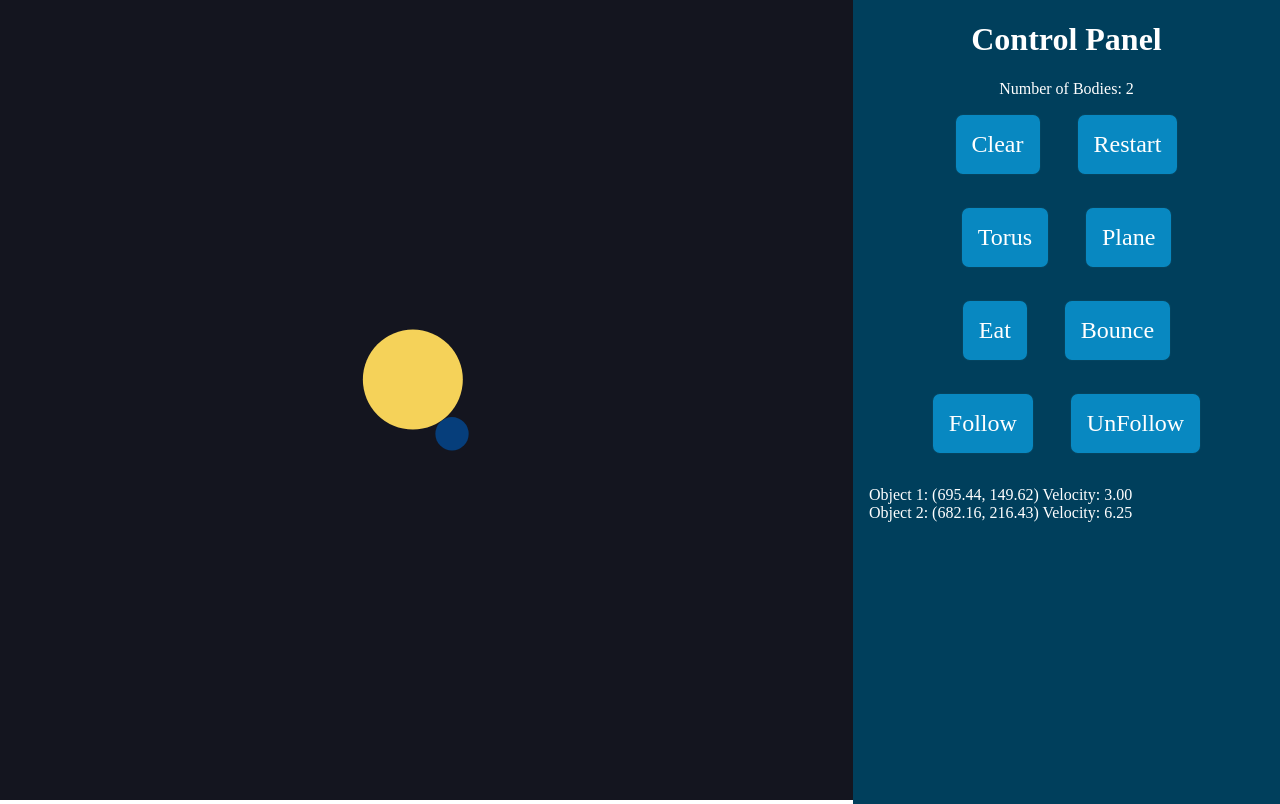
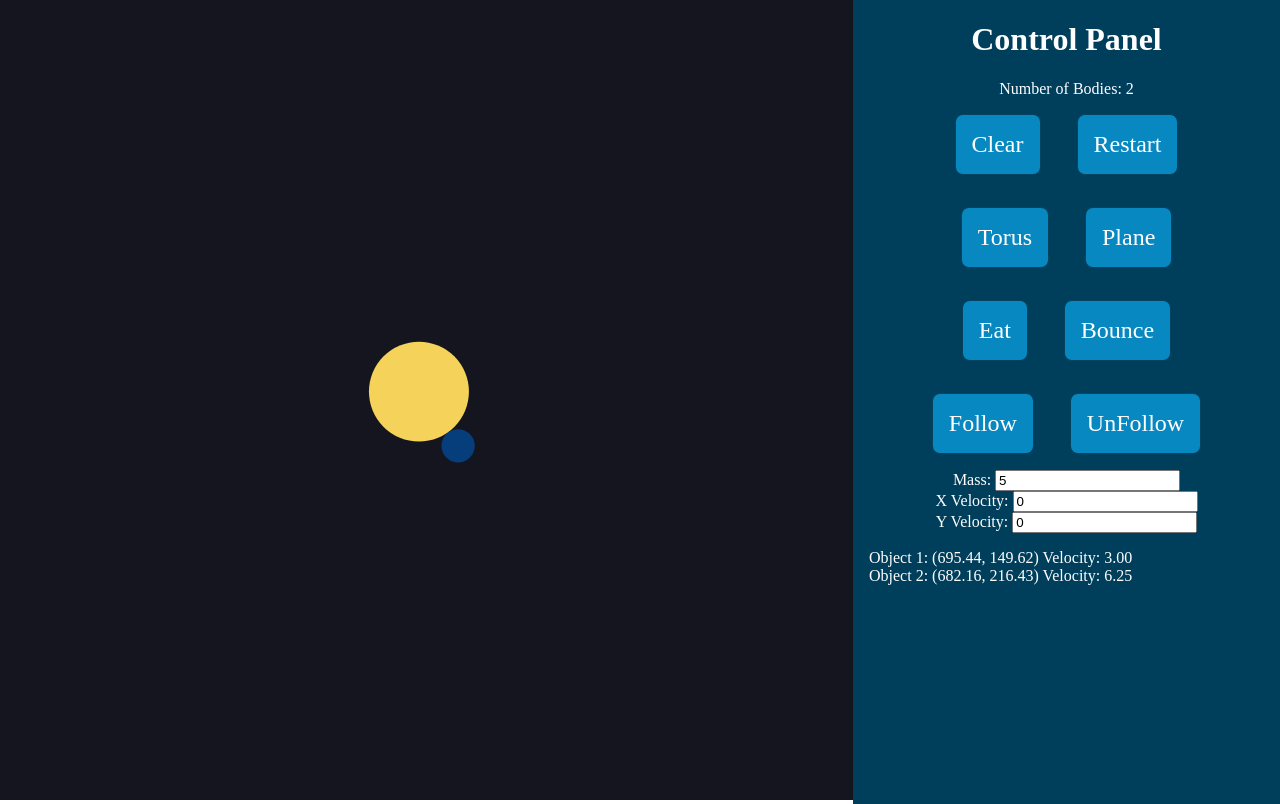
Before and after one commit to Tsangares/three_body_problem, a Flask app: page / in a window 1280 px wide. Run offline with Flask 3, Linux system fonts and the light colour scheme; some web fonts are replaced.

Commit message:
updated velocity forum

```diff
--- a/static/js/three_body.js
+++ b/static/js/three_body.js
@@ -44,6 +44,8 @@ let torus = false;
 let follow_body = true;
 let follow_one = false;
 let tick = 0;
+let panning_momenum = 0;
+let panning_velocity = 0;
 // Add custom gravity function to the onUpdate event
 Events.on(runner, 'beforeUpdate', function(event) {
     tick ++;
@@ -62,24 +64,62 @@ Events.on(runner, 'beforeUpdate', function(event) {
             center_y += body.position.y*body.mass;
             total_mass += body.mass;
         });
-        center_x /= total_mass;
-        center_y /= total_mass;
+        if (total_mass > 0){
+            center_x /= total_mass;
+            center_y /= total_mass;
+        }
+
+
+        // Re-calculate center of mass but now penalize far objects from the center.
+        // This is to make the camera focus on the center of mass of the system
+        let penalized_center_x = 0;
+        let penalized_center_y = 0;
+        let penalized_total_mass = 0;
+        if (bodies.length > 1){
+            bodies.forEach(body => {
+                let dx = body.position.x - center_x;
+                let dy = body.position.y - center_y;
+                let distance = Math.sqrt(dx * dx + dy * dy);
+                let penalty = Math.pow(distance, 2);
+                penalized_center_x += body.position.x*body.mass/penalty;
+                penalized_center_y += body.position.y*body.mass/penalty;
+                penalized_total_mass += body.mass/penalty;
+            });
+            penalized_center_x /= penalized_total_mass;
+            penalized_center_y /= penalized_total_mass;
+        }else{
+            penalized_center_x = center_x;
+            penalized_center_y = center_y;
+            penalized_total_mass = total_mass;
+        }
+
+
 
         // Calculate the new bounds
         var current_center_x = (render.bounds.min.x + render.bounds.max.x) / 2;
         var current_center_y = (render.bounds.min.y + render.bounds.max.y) / 2;
 
-        let dx = current_center_x - center_x;
-        let dy = current_center_y - center_y;
+        let dx = current_center_x - penalized_center_x;
+        let dy = current_center_y - penalized_center_y;
         let distance = Math.sqrt(dx * dx + dy * dy);
         dx = dx/distance;
         dy = dy/distance;
+
         let scale = Math.sqrt(distance);
         render.bounds.min.x -= dx*scale;
         render.bounds.min.y -= dy*scale;
         render.bounds.max.x -= dx*scale;
         render.bounds.max.y -= dy*scale;
-
+        /*
+        if (distance > 1){
+            panning_momenum += .1;
+            if (panning_momenum > 1){
+                panning_momenum = 1;
+            }
+        }else{
+            panning_momenum = 0;
+        }
+        */
         // Update the renderer with new bounds to focus on the center of mass
         Render.lookAt(render, {
             min: { x: render.bounds.min.x, y: render.bounds.min.y },
@@ -196,15 +236,7 @@ Events.on(runner, 'beforeUpdate', function(event) {
 
 // Function to generate a sphere with proportional mass
 function generateSphere(x, y, radius, kick=0.1) {
-    if (radius == 0){
-        //Generate a sphere with no mass that doesn't interact with radius 1
-        var sphere = Bodies.circle(x, y, 1, {
-            mass: 0,
-            restitution: 0
-        });
-    }else{
-        var sphere = Bodies.circle(x, y, radius, { mass: Math.sqrt(Math.PI * radius)});
-    }
+    var sphere = Bodies.circle(x, y, radius, { mass: Math.sqrt(Math.PI * radius)});
     sphere.friction = 0;
     sphere.frictionAir = 0;
     sphere.frictionStatic = 0;
@@ -232,6 +264,7 @@ function generateSphere(x, y, radius, kick=0.1) {
         }
     }
     Composite.add(engine.world, sphere);
+    return sphere;
 }
 
 
@@ -287,14 +320,27 @@ Runner.run(runner, engine);
 document.addEventListener('click', function(event) {
     var mouseX = event.clientX - render.canvas.offsetLeft + render.bounds.min.x;
     var mouseY = event.clientY - render.canvas.offsetTop + render.bounds.min.y;
-
     // Check if mouse click is within the canvas world bounds
     if (mouseX > render.bounds.min.x && mouseX < render.bounds.max.x &&
         mouseY > render.bounds.min.y && mouseY < render.bounds.max.y) {
-
-        // Generate sphere at the correct location
-        var radius = Math.random() * 10 + 5; // Random radius between 5 and 15
-        generateSphere(mouseX, mouseY, radius);
+        //Get form values of xVelocity, yVelocity, and radius
+        var xVelocity = parseFloat(document.getElementById('xVelocity').value);
+        var yVelocity = parseFloat(document.getElementById('yVelocity').value);
+        var radius = parseFloat(document.getElementById('mass').value);
+        if (isNaN(xVelocity)){
+            xVelocity = 0;
+        }
+        if (isNaN(yVelocity)){
+            yVelocity = 0;
+        }
+        if (isNaN(radius)){
+            radius = 5;
+        }
+        let sphere = generateSphere(mouseX, mouseY, radius, kick=0);
+        //Give sphere the velocity specified by the form
+        Body.setVelocity(sphere, { x: xVelocity, y: yVelocity });
+    }else{
+        console.log('out of bounds' + mouseX + ' ' + mouseY + ' ' + render.bounds.min.x + ' ' + render.bounds.max.x + ' ' + render.bounds.min.y + ' ' + render.bounds.max.y);
     }
 });
 
@@ -302,17 +348,23 @@ document.addEventListener('click', function(event) {
 const clear_bodies = ()=>{
     console.log('cleared');
     Composite.clear(engine.world);
+
     // Set the bounds to the center of the original canvas
     let centerX = render.options.width / 2;
     let centerY = render.options.height / 2;
     let halfWidth = render.options.width / 2;
     let halfHeight = render.options.height / 2;
+    render.bounds.min.x = centerX - halfWidth;
+    render.bounds.min.y = centerY - halfHeight;
+    render.bounds.max.x = centerX + halfWidth;
+    render.bounds.max.y = centerY + halfHeight;
 
     // Update the renderer with new bounds to look at the center
     Render.lookAt(render, {
         min: { x: centerX - halfWidth, y: centerY - halfHeight },
         max: { x: centerX + halfWidth, y: centerY + halfHeight }
     });
+
 }
 
 const restart = ()=>{
--- a/templates/three_body.html
+++ b/templates/three_body.html
@@ -30,6 +30,16 @@
                 <br>
                 <button onclick="follow_mode()">Follow</button>
                 <button onclick="unfollow_mode()">UnFollow</button>
+                <br>
+                <form>
+                    <label for="mass">Mass:</label>
+                    <input type="number" id="mass" name="mass" value="5">
+                    <br>
+                    <label for="xVelocity">X Velocity:</label>
+                    <input type="number" id="xVelocity" name="xVelocity" value="0">
+                    <br>
+                    <label for="yVelocity">Y Velocity:</label>
+                    <input type="number" id="yVelocity" name="yVelocity" value="0">
             </div>
             <div id="stats">
             </div>
```
